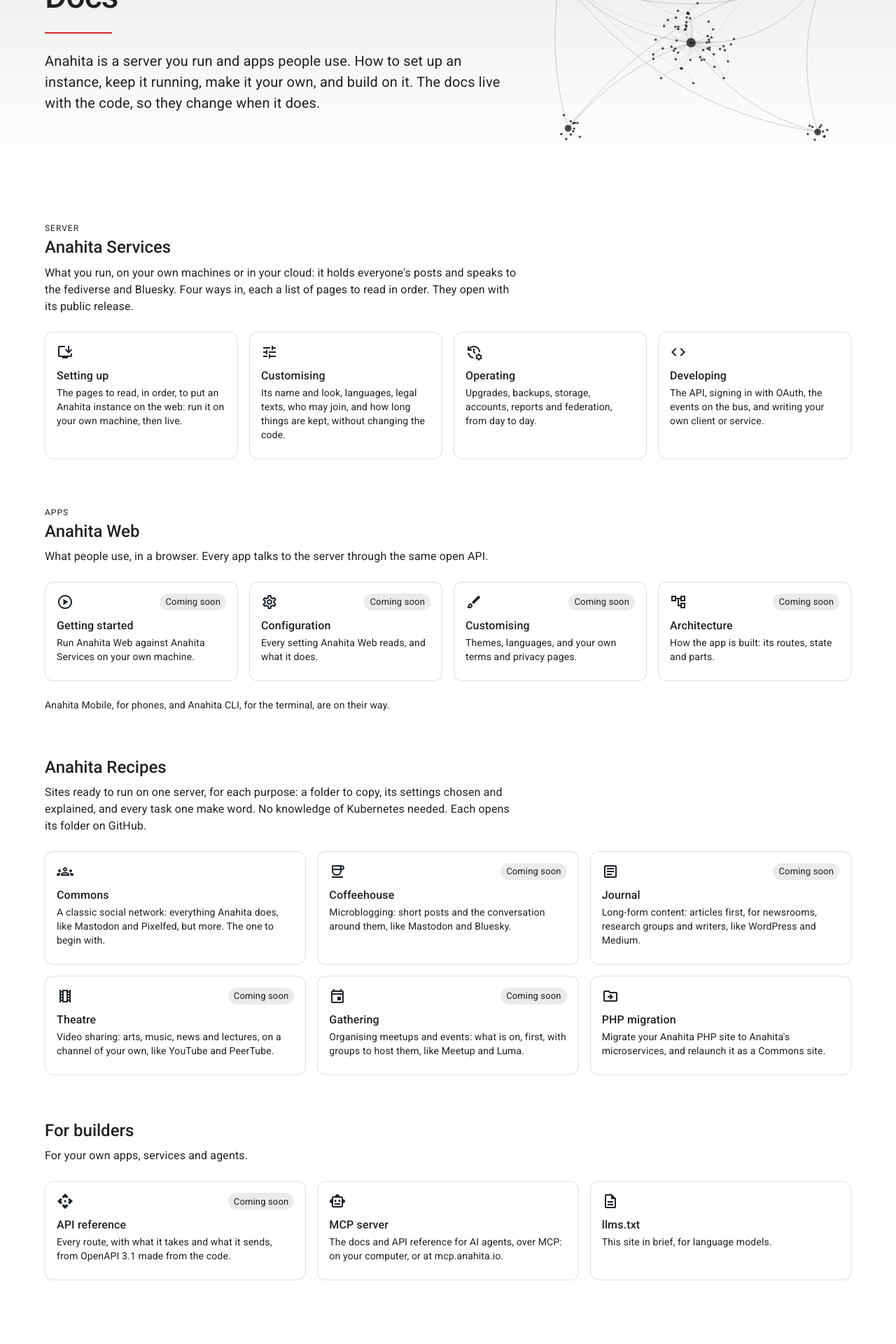
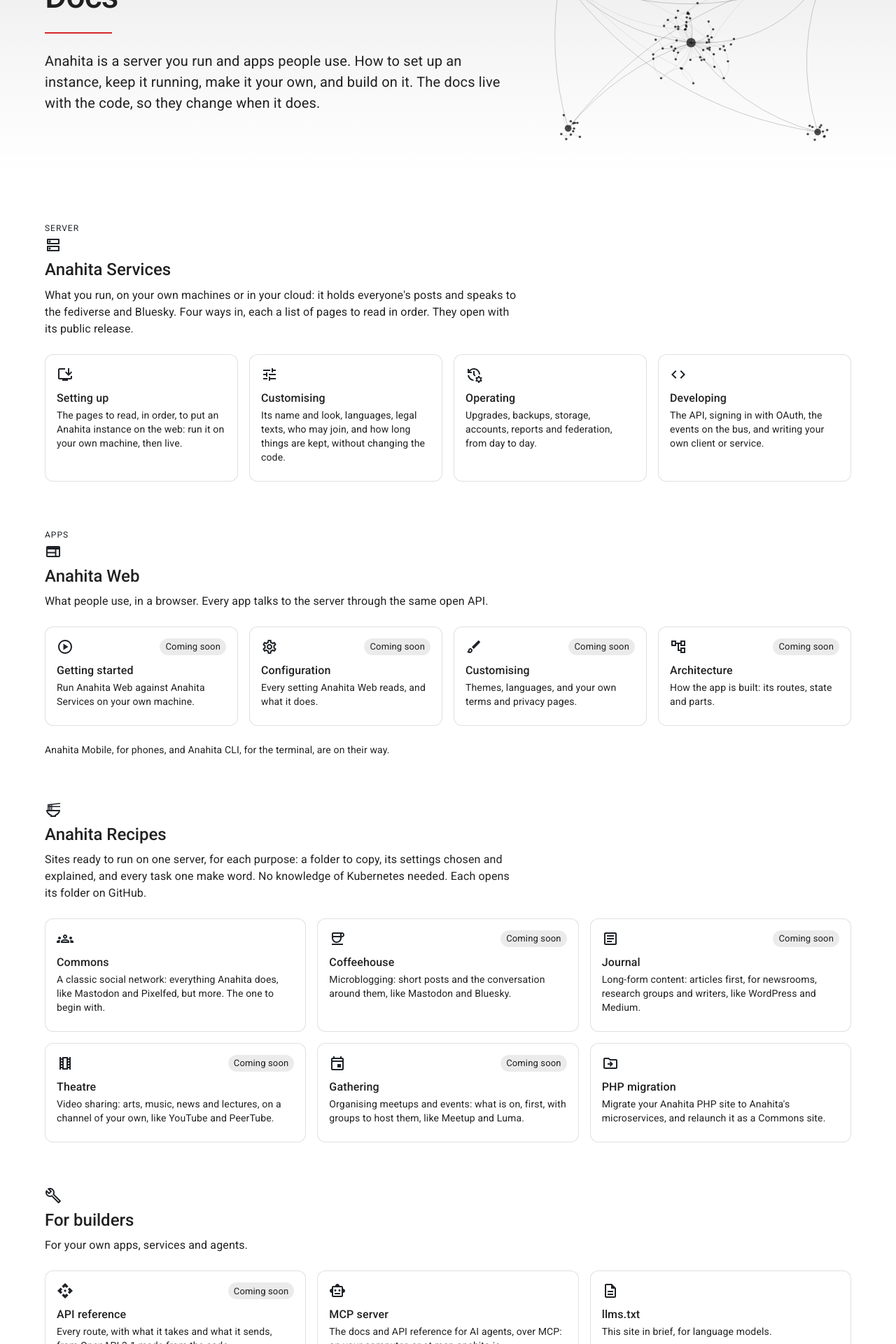
Before and after one commit to anahitasocial/anahita.io, a Next.js app: page /docs in a window 1280 px wide. Shown: the part 240-2160 px from the top of the page at 70% size. Built offline with nearby package versions, Linux system fonts and the light colour scheme; what @mui/material-nextjs would draw is missing.

Commit message:
docs - an icon above each section of the Docs page
- added: Anahita Services a server, Anahita Web a browser window, Anahita Recipes a bowl of ramen, For builders a wrench

```diff
--- a/src/app/docs/page.jsx
+++ b/src/app/docs/page.jsx
@@ -45,6 +45,7 @@ export default function Docs() {
       <Section
         small
         overline="Server"
+        icon={<Icon name="dns" />}
         title="Anahita Services"
         subtitle={`What you run, on your own machines or in your cloud: it holds everyone's posts and speaks to the fediverse and Bluesky. Four ways in, each a list of pages to read in order.${getSource('services') ? '' : ' They open with its public release.'}`}
       >
@@ -53,6 +54,7 @@ export default function Docs() {
       <Section
         small
         overline="Apps"
+        icon={<Icon name="web" />}
         title="Anahita Web"
         subtitle="What people use, in a browser. Every app talks to the server through the same open API."
       >
@@ -64,12 +66,13 @@ export default function Docs() {
       <Section
         small
         id="recipes"
+        icon={<Icon name="recipes" />}
         title="Anahita Recipes"
         subtitle="Sites ready to run on one server, for each purpose: a folder to copy, its settings chosen and explained, and every task one make word. No knowledge of Kubernetes needed. Each opens its folder on GitHub."
       >
         <Cards items={recipes} md={4} />
       </Section>
-      <Section small id="for-builders" title="For builders" subtitle="For your own apps, services and agents.">
+      <Section small id="for-builders" icon={<Icon name="build" />} title="For builders" subtitle="For your own apps, services and agents.">
         <Cards items={tools} md={4} />
       </Section>
     </>
--- a/src/components/Icon.jsx
+++ b/src/components/Icon.jsx
@@ -3,6 +3,7 @@ import ApiOutlined from '@mui/icons-material/ApiOutlined';
 import ArticleOutlined from '@mui/icons-material/ArticleOutlined';
 import BookmarkBorderOutlined from '@mui/icons-material/BookmarkBorderOutlined';
 import BrushOutlined from '@mui/icons-material/BrushOutlined';
+import BuildOutlined from '@mui/icons-material/BuildOutlined';
 import BusinessCenterOutlined from '@mui/icons-material/BusinessCenterOutlined';
 import CodeOutlined from '@mui/icons-material/CodeOutlined';
 import CoffeeOutlined from '@mui/icons-material/CoffeeOutlined';
@@ -30,6 +31,7 @@ import PlaceOutlined from '@mui/icons-material/PlaceOutlined';
 import PlayCircleOutlined from '@mui/icons-material/PlayCircleOutlined';
 import PublicOutlined from '@mui/icons-material/PublicOutlined';
 import QueryStatsOutlined from '@mui/icons-material/QueryStatsOutlined';
+import RamenDiningOutlined from '@mui/icons-material/RamenDiningOutlined';
 import RssFeedOutlined from '@mui/icons-material/RssFeedOutlined';
 import ScheduleOutlined from '@mui/icons-material/ScheduleOutlined';
 import SearchOutlined from '@mui/icons-material/SearchOutlined';
@@ -43,6 +45,7 @@ import TuneOutlined from '@mui/icons-material/TuneOutlined';
 import VideocamOutlined from '@mui/icons-material/VideocamOutlined';
 import VisibilityOutlined from '@mui/icons-material/VisibilityOutlined';
 import VolunteerActivismOutlined from '@mui/icons-material/VolunteerActivismOutlined';
+import WebOutlined from '@mui/icons-material/WebOutlined';
 
 // The icons the site's words name in src/data/, so the data stays plain.
 const icons = {
@@ -51,6 +54,7 @@ const icons = {
   article: ArticleOutlined,
   bookmark: BookmarkBorderOutlined,
   brush: BrushOutlined,
+  build: BuildOutlined,
   business: BusinessCenterOutlined,
   code: CodeOutlined,
   coffee: CoffeeOutlined,
@@ -77,6 +81,7 @@ const icons = {
   play: PlayCircleOutlined,
   public: PublicOutlined,
   query_stats: QueryStatsOutlined,
+  recipes: RamenDiningOutlined,
   rss: RssFeedOutlined,
   schedule: ScheduleOutlined,
   search: SearchOutlined,
@@ -89,6 +94,7 @@ const icons = {
   tune: TuneOutlined,
   video: VideocamOutlined,
   visibility: VisibilityOutlined,
+  web: WebOutlined,
   volunteer: VolunteerActivismOutlined,
   website: LanguageOutlined,
 };
```
